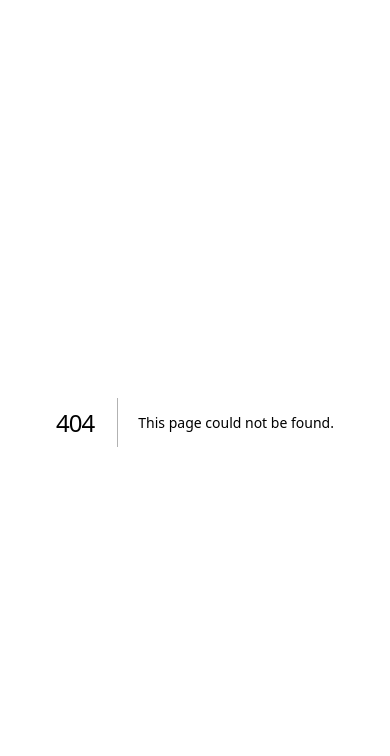
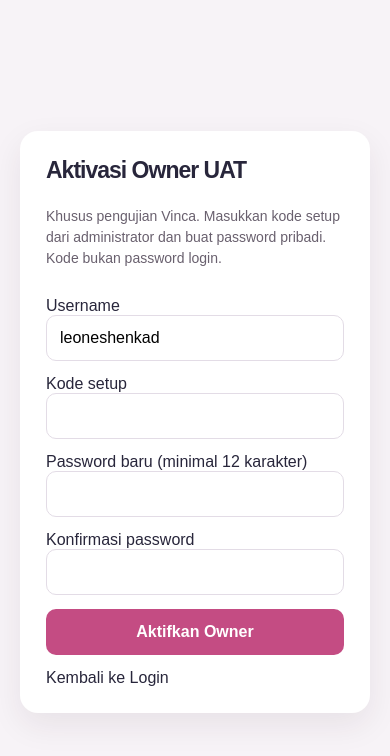
Before and after one commit to leoneshenkad96/hujan-project, a Next.js app: page /owner-setup in a window 390 px wide. Before the commit this address had no page. Shown: the top 756 px of the page. Built offline with nearby package versions, Linux system fonts and the light colour scheme.

Commit message:
feat(uat): responsive iPhone Owner setup page

```diff
--- /dev/null
+++ b/src/app/owner-setup/page.tsx
@@ -0,0 +1,36 @@
+'use client';
+import { useState,type FormEvent } from 'react';
+import Link from 'next/link';
+export default function OwnerSetup(){
+ const [busy,setBusy]=useState(false),[message,setMessage]=useState(''),[done,setDone]=useState(false);
+ async function submit(e:FormEvent<HTMLFormElement>){
+  e.preventDefault();setBusy(true);setMessage('');
+  const fields=new FormData(e.currentTarget);
+  const password=String(fields.get('password')??''),confirm=String(fields.get('confirm')??'');
+  if(password!==confirm){setMessage('Konfirmasi password tidak sama.');setBusy(false);return;}
+  try {
+   const res=await fetch('/api/uat/owner-setup',{method:'POST',headers:{'Content-Type':'application/json'},body:JSON.stringify({username:'leoneshenkad',setupCode:fields.get('setupCode'),password})});
+   if(res.ok){setDone(true);e.currentTarget.reset();}
+   else if(res.status===429)setMessage('Terlalu banyak percobaan. Coba lagi setelah 15 menit.');
+   else if(res.status===409)setMessage('Owner sudah diaktifkan atau setup tidak tersedia.');
+   else setMessage('Aktivasi gagal. Periksa kode setup dan konfigurasi UAT.');
+  }catch{setMessage('Gagal menghubungi server.')}finally{setBusy(false);}
+ }
+ const field={width:'100%',padding:13,border:'1px solid #e3dce6',borderRadius:10,fontSize:16,boxSizing:'border-box' as const};
+ return <main style={{minHeight:'100vh',background:'#f7f3f7',display:'grid',placeItems:'center',padding:20}}>
+  <section style={{maxWidth:420,width:'100%',background:'#fff',padding:26,borderRadius:18,boxShadow:'0 12px 32px #33142914'}}>
+   <h1 style={{fontSize:23,marginBottom:8}}>Aktivasi Owner UAT</h1>
+   {done?<><p>Password berhasil dibuat. Sekarang login menggunakan username <b>leoneshenkad</b>.</p><Link href="/login">Ke halaman Login</Link></>:
+   <form onSubmit={submit} style={{display:'grid',gap:14}}>
+    <p style={{fontSize:14,color:'#69606e',lineHeight:1.5}}>Khusus pengujian Vinca. Masukkan kode setup dari administrator dan buat password pribadi. Kode bukan password login.</p>
+    <label>Username<input style={field} value="leoneshenkad" readOnly/></label>
+    <label>Kode setup<input style={field} required name="setupCode" type="password" autoComplete="off"/></label>
+    <label>Password baru (minimal 12 karakter)<input style={field} required name="password" type="password" minLength={12} maxLength={256} autoComplete="new-password"/></label>
+    <label>Konfirmasi password<input style={field} required name="confirm" type="password" minLength={12} autoComplete="new-password"/></label>
+    {message&&<p role="alert" style={{color:'#a52650'}}>{message}</p>}
+    <button type="submit" disabled={busy} style={{padding:14,border:0,borderRadius:10,background:'#c44c83',color:'white',fontWeight:700}}>{busy?'Memproses…':'Aktifkan Owner'}</button>
+    <Link href="/login">Kembali ke Login</Link>
+   </form>}
+  </section>
+ </main>
+}
```
